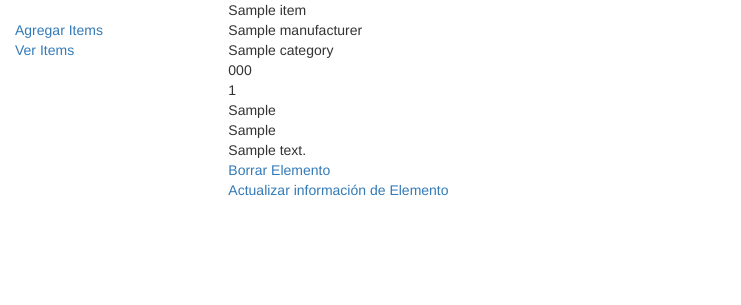
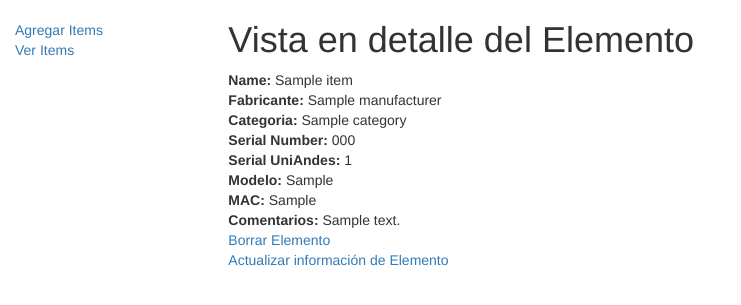
Before and after one commit to ArnoldLara/ML340, a Django app: page /inventario/read/1 in a window 1280 px wide. Shown: the top 305 px of the page, without its empty margins (0-741 px from the left). Run offline with Django 3.2, Linux system fonts and the light colour scheme; tables that the repository leaves empty hold one stand-in row (values such as "Sample post"); some libraries are stand-ins or nearby versions.

Commit message:
Pequeños ajustes de visualización

```diff
--- a/ml340/inventario/templates/inventario/detail_read.html
+++ b/ml340/inventario/templates/inventario/detail_read.html
@@ -2,20 +2,20 @@
 
 {% block content %}
 
+<h1>Vista en detalle del Elemento</h1>
 <div class="main">
 
     <!-- Specify fields to be displayed -->
-    {{ data.name }}<br/>
-    {{ data.manufacturer }}<br/>
-    {{ data.category }}<br/>
-    {{ data.serial_number }}<br/>
-    {{ data.serial_andes }}<br/>
-    {{ data.specs }}<br/>
-    {{ data.net }}<br/>
-    {{ data.notes }}<br/>
+    <strong>Name: </strong>{{ data.name }}<br/>
+    <strong>Fabricante: </strong>{{ data.manufacturer }}<br/>
+    <strong>Categoria: </strong>{{ data.category }}<br/>
+    <strong>Serial Number: </strong>{{ data.serial_number }}<br/>
+    <strong>Serial UniAndes: </strong> {{ data.serial_andes }}<br/>
+    <strong>Modelo: </strong>{{ data.specs }}<br/>
+    <strong>MAC: </strong>{{ data.net }}<br/>
+    <strong>Comentarios: </strong>{{ data.notes }}<br/>
     <a href="/inventario/delete/{{data.id}}">Borrar Elemento</a> <br/>
     <a href="/inventario/update/{{data.id}}">Actualizar información de Elemento</a> <br/>
-
 </div>
 
 {% endblock %}
--- a/ml340/inventario/templates/inventario/read.html
+++ b/ml340/inventario/templates/inventario/read.html
@@ -9,9 +9,9 @@
         <tr class="thead-dark">
           <th>Name</th>
           <th>Category</th>
-          <th>serial_number</th>
-          <th>serial_andes</th>
-          <th>notes</th>
+          <th>Serial Number</th>
+          <th>serial UniAndes</th>
+          <th>Comentarios</th>
         </tr>
         {%for item in item_list %}
              <tr>
--- a/ml340/inventario/views.py
+++ b/ml340/inventario/views.py
@@ -4,7 +4,7 @@ from django.http import HttpResponse, HttpResponseRedirect
 from .models import Specification, Manufacturer, Category, Network, Status, Item
 # Create your views here.
 from django.views import generic
-from .forms import ItemsForm
+from .forms import ItemsForm, UpdateItemsForm
 
 
 def index(request):
@@ -34,7 +34,7 @@ def create(request):
     return render(request, 'inventario/create.html', context)
     #return HttpResponse("Inventario Create")
 
-class read(generic.ListView,):
+class read(generic.ListView):
     model = Item
     template_name = 'inventario/read.html'
 
@@ -49,7 +49,7 @@ def update(request,id):
 
     obj = get_object_or_404(Item, id=id)
 
-    form = ItemsForm(request.POST or None, instance=obj)
+    form = UpdateItemsForm(request.POST or None, instance=obj)
 
     if form.is_valid():
         form.save()
```
Also changed, not shown: ml340/inventario/forms.py (+21 -0 lines), ml340/inventario/templates/inventario/create.html (+7 -0 lines).
